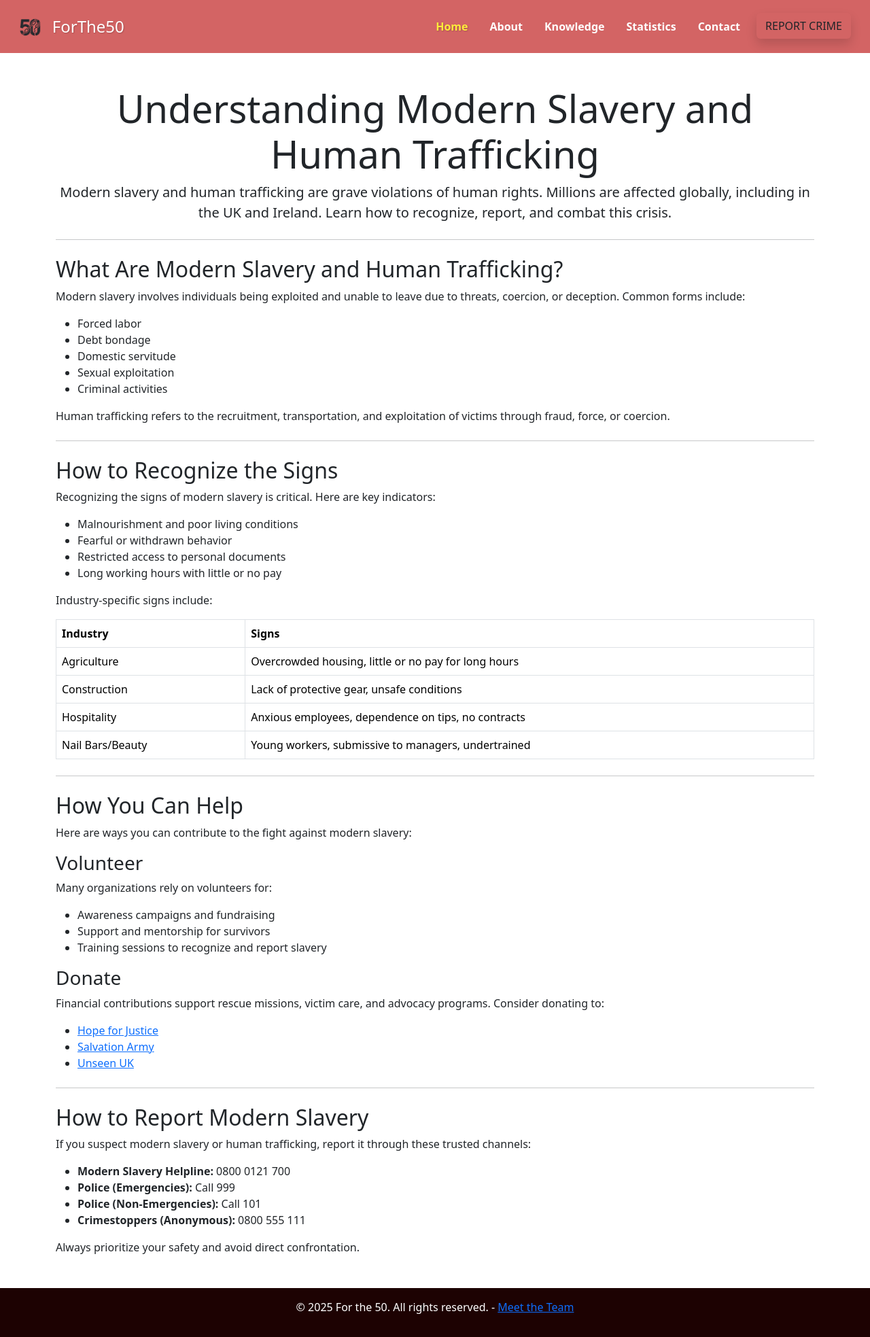
After one commit to surfdemon/ForThe50, a Django app: page /knowledge/ in a window 1280 px wide. The commit adds this page. Shown: the whole page at 68% size. Run offline with Django 4.2, Linux system fonts and the light colour scheme; some libraries are stand-ins or nearby versions.

Commit message:
I added knowledge page

```diff
--- a/backend/settings.py
+++ b/backend/settings.py
@@ -42,7 +42,7 @@ ALLOWED_HOSTS = [
     "localhost",
     "127.0.0.1",
     ".herokuapp.com",
-    "8000-surfdemon-forthe50-r4qsrykt3fy.ws-eu117.gitpod.io",
+    "8000-surfdemon-forthe50-emqklo2lg3n.ws-eu117.gitpod.io",
 ]
 
 
--- /dev/null
+++ b/forthe50/templates/forthe50/knowledge.html
@@ -0,0 +1,117 @@
+{% extends 'base.html' %}
+
+{% block title %}Home{% endblock %}
+
+{% block content %}
+<div class="container my-5">
+    <h1 class="display-4 text-center">Understanding Modern Slavery and Human Trafficking</h1>
+    <p class="lead text-center">
+        Modern slavery and human trafficking are grave violations of human rights. Millions are affected globally, including in the UK and Ireland. Learn how to recognize, report, and combat this crisis.
+    </p>
+
+    <hr class="my-4">
+
+
+    <section id="what-is">
+        <h2>What Are Modern Slavery and Human Trafficking?</h2>
+        <p>
+            Modern slavery involves individuals being exploited and unable to leave due to threats, coercion, or deception. Common forms include:
+        </p>
+        <ul>
+            <li>Forced labor</li>
+            <li>Debt bondage</li>
+            <li>Domestic servitude</li>
+            <li>Sexual exploitation</li>
+            <li>Criminal activities</li>
+        </ul>
+        <p>
+            Human trafficking refers to the recruitment, transportation, and exploitation of victims through fraud, force, or coercion.
+        </p>
+    </section>
+
+    <hr class="my-4">
+
+
+    <section id="recognize-signs">
+        <h2>How to Recognize the Signs</h2>
+        <p>Recognizing the signs of modern slavery is critical. Here are key indicators:</p>
+        <ul>
+            <li>Malnourishment and poor living conditions</li>
+            <li>Fearful or withdrawn behavior</li>
+            <li>Restricted access to personal documents</li>
+            <li>Long working hours with little or no pay</li>
+        </ul>
+        <p>Industry-specific signs include:</p>
+        <table class="table table-bordered">
+            <thead>
+                <tr>
+                    <th>Industry</th>
+                    <th>Signs</th>
+                </tr>
+            </thead>
+            <tbody>
+                <tr>
+                    <td>Agriculture</td>
+                    <td>Overcrowded housing, little or no pay for long hours</td>
+                </tr>
+                <tr>
+                    <td>Construction</td>
+                    <td>Lack of protective gear, unsafe conditions</td>
+                </tr>
+                <tr>
+                    <td>Hospitality</td>
+                    <td>Anxious employees, dependence on tips, no contracts</td>
+                </tr>
+                <tr>
+                    <td>Nail Bars/Beauty</td>
+                    <td>Young workers, submissive to managers, undertrained</td>
+                </tr>
+            </tbody>
+        </table>
+    </section>
+
+    <hr class="my-4">
+
+
+    <section id="how-to-help">
+        <h2>How You Can Help</h2>
+        <p>Here are ways you can contribute to the fight against modern slavery:</p>
+        <h3>Volunteer</h3>
+        <p>
+            Many organizations rely on volunteers for:
+        </p>
+        <ul>
+            <li>Awareness campaigns and fundraising</li>
+            <li>Support and mentorship for survivors</li>
+            <li>Training sessions to recognize and report slavery</li>
+        </ul>
+        <h3>Donate</h3>
+        <p>
+            Financial contributions support rescue missions, victim care, and advocacy programs. Consider donating to:
+        </p>
+        <ul>
+            <li><a href="https://hopeforjustice.org/donate/" target="_blank">Hope for Justice</a></li>
+            <li><a href="https://www.salvationarmy.org.uk/donate" target="_blank">Salvation Army</a></li>
+            <li><a href="https://www.unseenuk.org/get-involved/" target="_blank">Unseen UK</a></li>
+        </ul>
+    </section>
+
+    <hr class="my-4">
+
+
+    <section id="reporting">
+        <h2>How to Report Modern Slavery</h2>
+        <p>If you suspect modern slavery or human trafficking, report it through these trusted channels:</p>
+        <ul>
+            <li><strong>Modern Slavery Helpline:</strong> 0800 0121 700</li>
+            <li><strong>Police (Emergencies):</strong> Call 999</li>
+            <li><strong>Police (Non-Emergencies):</strong> Call 101</li>
+            <li><strong>Crimestoppers (Anonymous):</strong> 0800 555 111</li>
+        </ul>
+        <p>Always prioritize your safety and avoid direct confrontation.</p>
+    </section>
+</div>
+
+
+
+{% endblock %}
--- a/forthe50/urls.py
+++ b/forthe50/urls.py
@@ -1,5 +1,5 @@
 from django.urls import path
-from .views import contact, index, team, statistics, ReportView
+from .views import contact, index, team, statistics, ReportView, knowledge
 
 
 urlpatterns = [
@@ -8,4 +8,5 @@ urlpatterns = [
     path("meet-team/", team, name="meet_team"),
     path("statistics/", statistics, name="statistics"),
     path("report/", ReportView.as_view(), name="report"),
+    path("knowledge/", knowledge, name="knowledge"),
 ]
--- a/forthe50/views.py
+++ b/forthe50/views.py
@@ -35,6 +35,9 @@ def team(request):
 def statistics(request):
     return render(request, "forthe50/statistics.html")
 
+def knowledge(request):
+    return render(request, 'forthe50/knowledge.html')
+
 
 # Report view
 class ReportView(View):
--- a/templates/base.html
+++ b/templates/base.html
@@ -36,7 +36,7 @@
                             <a class="nav-link me-3" href="#">About</a>
                         </li>
                         <li class="nav-item">
-                            <a class="nav-link me-3" href="#">Knowledge</a>
+                            <a class="nav-link me-3" href="{% url 'knowledge' %}">Knowledge</a>
                         </li>
                         <li class="nav-item">
                             <a class="nav-link me-3" href="{% url 'statistics' %}">Statistics</a>
```
